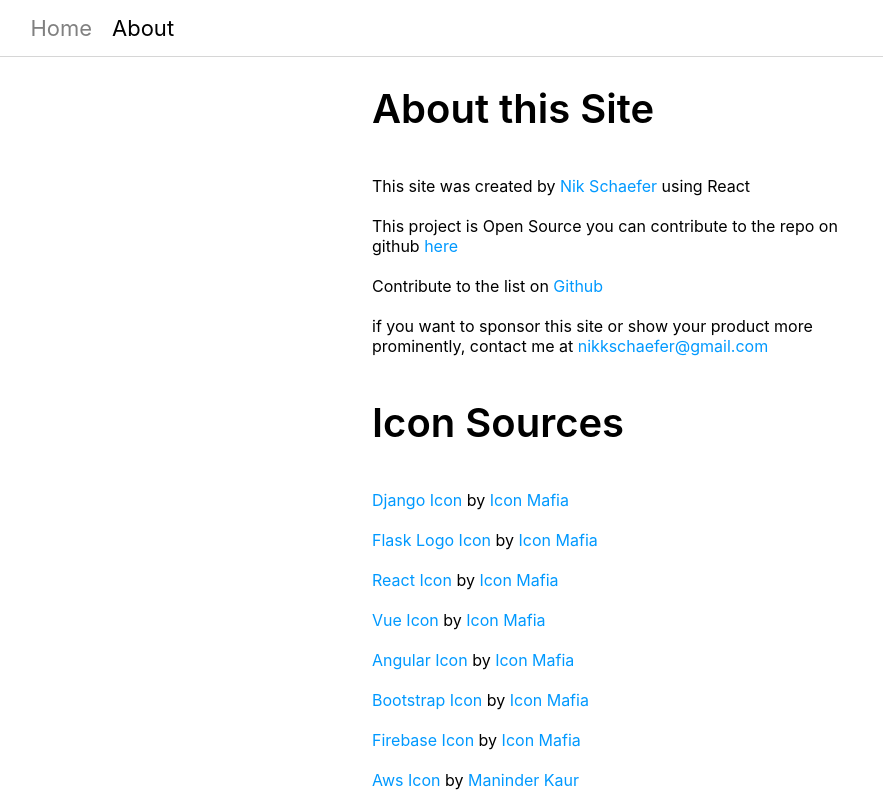
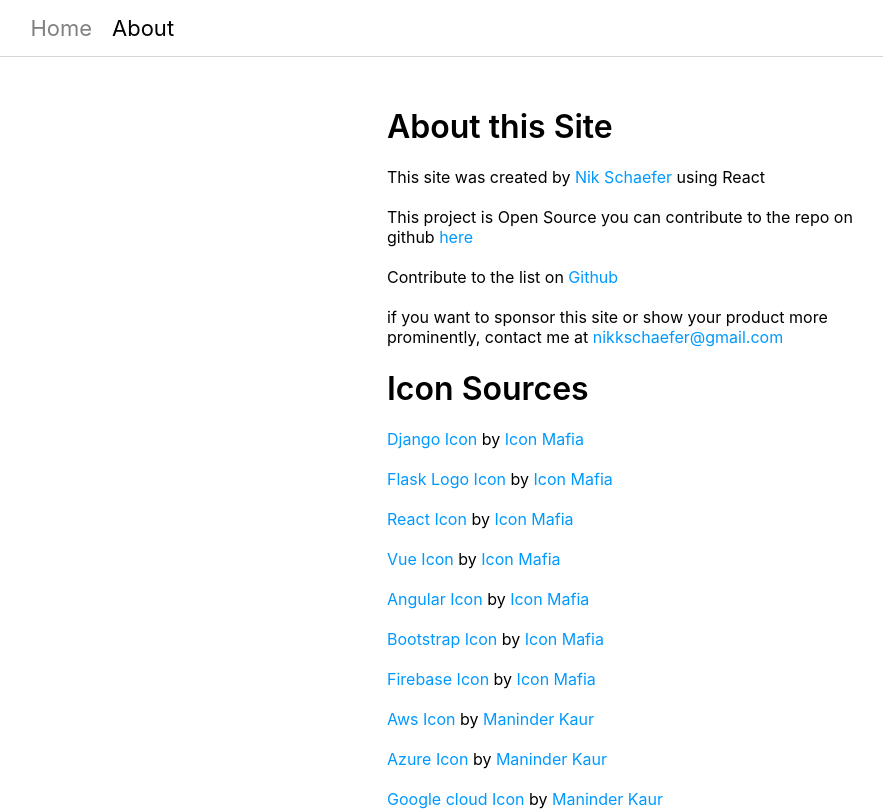
Before and after one commit to NikSchaefer/Web-Tools, a React (Create React App) app: page /about in a window 1280 px wide. Shown: the top 811 px of the page, without its empty margins (18-901 px from the left). Built offline with nearby package versions, Linux system fonts and the light colour scheme.

Commit message:
tbh i don't remember what I changed

```diff
--- a/src/App.css
+++ b/src/App.css
@@ -10,7 +10,6 @@
 
 h1 {
     font-weight: 600;
-    font-size: 40px;
 }
 
 /*     Header      */
@@ -21,11 +20,10 @@
     padding: 10px 3%;
     font-size: 22px;
     display: flex;
+    margin-bottom: 50px;
 }
 
 .header-link {
-    color: black;
-    text-decoration: none;
     margin: 5px 10px;
     color: gray;
 }
@@ -37,19 +35,13 @@
 /*     About      */
 
 .about-div {
-    display: flex;
-    flex-direction: column;
     margin: auto;
     width: 90%;
-    max-width: 500px;
+    max-width: 470px;
     text-align: left;
 }
 
 /*     Home      */
-
-.home {
-    padding-top: 50px;
-}
 
 .home-option-div {
     display: flex;
@@ -71,7 +63,6 @@
 
 .home-about {
     display: block;
-    font-size: 20px;
     margin: 20px 0;
 }
 
@@ -79,9 +70,7 @@
 
 .page-div {
     display: flex;
-    justify-content: center;
     align-items: center;
-    height: 70vh;
     flex-direction: column;
     font-size: 25px;
 }
--- a/src/Components/home.js
+++ b/src/Components/home.js
@@ -8,13 +8,11 @@
     return out
 }
 export default function Home(props) {
-    return (
-        <div className='home'>
-            <h1>Choose Your Stack</h1>
+    return [
+            <h1>Choose Your Stack</h1>,
             <div className='home-option-div'>
                 <Options arr={props.config} />
+                <NavLink to='/about' className='home-about'>Contribute to the list</NavLink>
             </div>
-            <NavLink to='/about' className='home-about'>Contribute to the list</NavLink>
-        </div>
-    )
+    ]
 }
--- a/src/Components/page.js
+++ b/src/Components/page.js
@@ -1,4 +1,5 @@
 import React from 'react'
+import { NavLink } from 'react-router-dom'
 function Legend(props) {
     function LegendLinks(props) {
         let out = []
@@ -60,6 +61,7 @@
             <h1>{props.config.meta.product}</h1>
             <Legend meta={props.config.meta} />
             <Options columns={props.config.meta.columns} array={props.config.content} />
+            Don't see certain tools? <NavLink to='/about'>Contribute to the list</NavLink>
         </div>
     )
 }
--- a/src/config.js
+++ b/src/config.js
@@ -92,7 +92,7 @@
         },
         backEnd: {
             meta: {
-                product: 'Backend Frameworkds',
+                product: 'Backend Frameworks',
                 columns: ['Product', 'Type'],
                 path: 'backend'
             },
```
Also changed, not shown: 1 other file (tests, documents, lock files or other folders).
